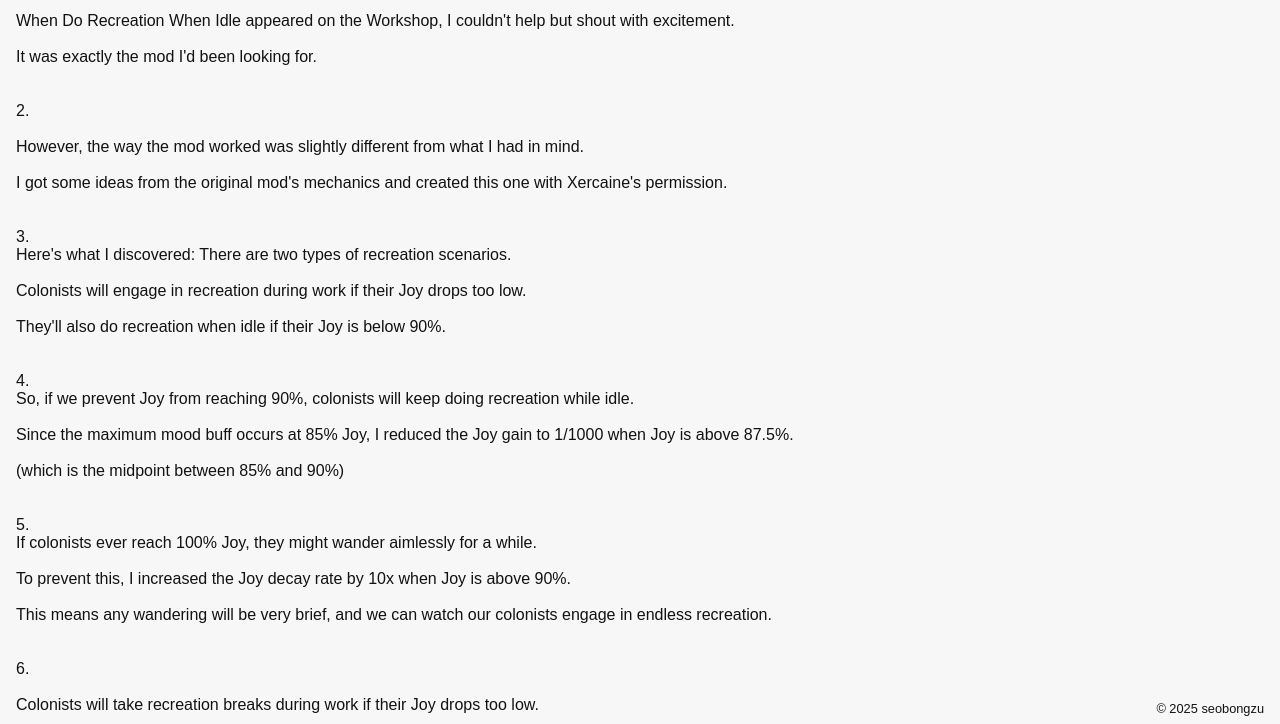
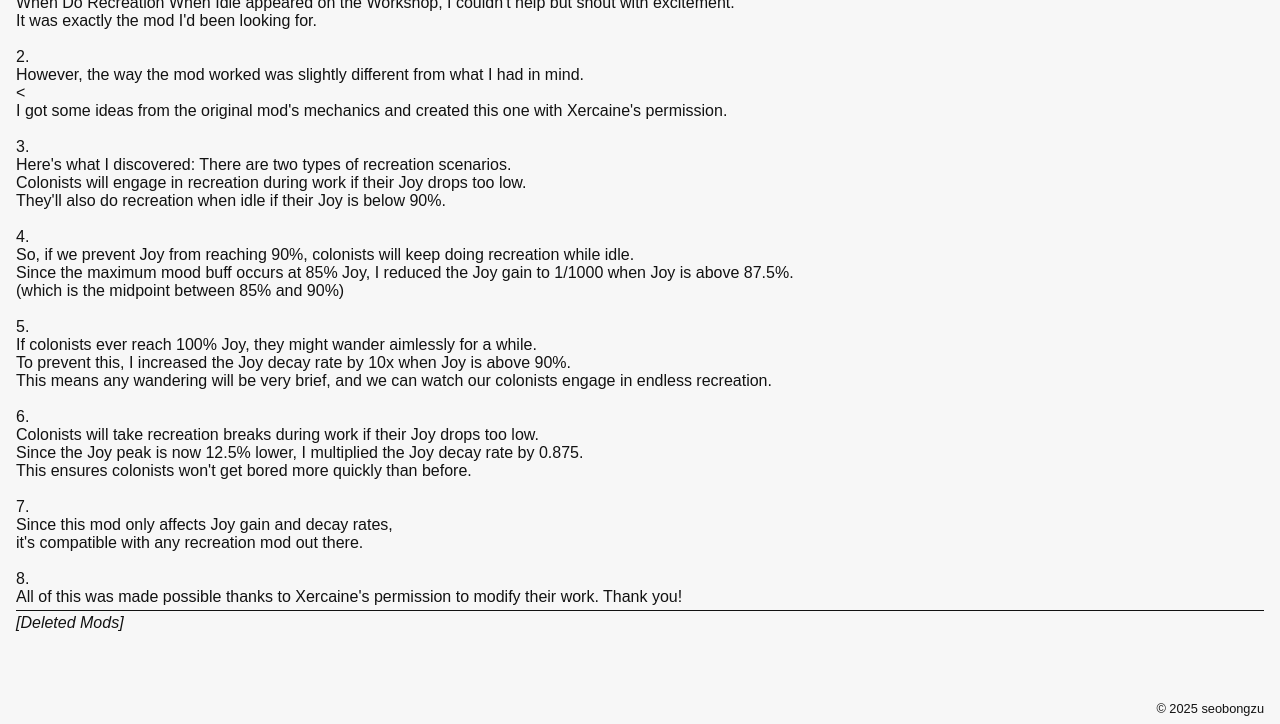
Before and after one commit to seobongzu/seobongzu.github.io, a Jekyll site: the page built from _posts/2025-01-19-Endless-Recreation.md, in a window 1280 px wide and 900 px high, scrolled down 377 px, cut to the strip 176-900 px from the top of the window. Built offline with Jekyll 4.4.1, drawn with Linux system fonts in a browser that asks for light colours.

Commit message:
update: Endless Recreation

```diff
--- a/_posts/2025-01-19-Endless-Recreation.md
+++ b/_posts/2025-01-19-Endless-Recreation.md
@@ -7,38 +7,37 @@
 <img src="https://i.imgur.com/4tSqFyH.png">
 <a href="https://steamcommunity.com/sharedfiles/filedetails/?id=3410477716" target="_blank">https://steamcommunity.com/sharedfiles/filedetails/?id=3410477716</a>
 <br>
-<p>1.</p><br>
-<p>When Do Recreation When Idle appeared on the Workshop, I couldn't help but shout with excitement.</p><br>
-<p>It was exactly the mod I'd been looking for.</p><br>
+<p>1.</p>
+<p>When Do Recreation When Idle appeared on the Workshop, I couldn't help but shout with excitement.</p>
+<p>It was exactly the mod I'd been looking for.</p>
 <br>
-<p>2.</p><br>
-<p>However, the way the mod worked was slightly different from what I had in mind.</p><br>
-<p>I got some ideas from the original mod's mechanics and created this one with Xercaine's permission.</p><br>
+<p>2.</p>
+<p>However, the way the mod worked was slightly different from what I had in mind.</p><
+<p>I got some ideas from the original mod's mechanics and created this one with Xercaine's permission.</p>
 <br>
 <p>3.</p>
-<p>Here's what I discovered: There are two types of recreation scenarios.</p><br>
-<p>Colonists will engage in recreation during work if their Joy drops too low.</p><br>
-<p>They'll also do recreation when idle if their Joy is below 90%.</p><br>
+<p>Here's what I discovered: There are two types of recreation scenarios.</p>
+<p>Colonists will engage in recreation during work if their Joy drops too low.</p>
+<p>They'll also do recreation when idle if their Joy is below 90%.</p>
 <br>
 <p>4.<p>
-<p>So, if we prevent Joy from reaching 90%, colonists will keep doing recreation while idle.</p><br>
-<p>Since the maximum mood buff occurs at 85% Joy, I reduced the Joy gain to 1/1000 when Joy is above 87.5%.</p><br>
-<p>(which is the midpoint between 85% and 90%)</p><br>
+<p>So, if we prevent Joy from reaching 90%, colonists will keep doing recreation while idle.</p>
+<p>Since the maximum mood buff occurs at 85% Joy, I reduced the Joy gain to 1/1000 when Joy is above 87.5%.</p>
+<p>(which is the midpoint between 85% and 90%)</p>
 <br>
 <p>5.</p>
-<p>If colonists ever reach 100% Joy, they might wander aimlessly for a while.</p><br>
-<p>To prevent this, I increased the Joy decay rate by 10x when Joy is above 90%.</p><br>
-<p>This means any wandering will be very brief, and we can watch our colonists engage in endless recreation.</p><br>
+<p>If colonists ever reach 100% Joy, they might wander aimlessly for a while.</p>
+<p>To prevent this, I increased the Joy decay rate by 10x when Joy is above 90%.</p>
+<p>This means any wandering will be very brief, and we can watch our colonists engage in endless recreation.</p>
 <br>
-<p>6.</p><br>
-<p>Colonists will take recreation breaks during work if their Joy drops too low.</p><br>
-<p>Since the Joy peak is now 12.5% lower, I multiplied the Joy decay rate by 0.875.</p><br>
-<p>This ensures colonists won't get bored more quickly than before.</p><br>
+<p>6.</p>
+<p>Colonists will take recreation breaks during work if their Joy drops too low.</p>
+<p>Since the Joy peak is now 12.5% lower, I multiplied the Joy decay rate by 0.875.</p>
+<p>This ensures colonists won't get bored more quickly than before.</p>
 <br>
-<p>7.</p><br>
-<p>Since this mod only affects Joy gain and decay rates,</p><br>
-<p>it's compatible with any recreation mod out there.</p><br>
+<p>7.</p>
+<p>Since this mod only affects Joy gain and decay rates,</p>
+<p>it's compatible with any recreation mod out there.</p>
 <br>
-<p>8.</p><br>
-<p>All of this was made possible thanks to Xercaine's permission to modify their work. Thank you!</p><br>
-<br>
+<p>8.</p>
+<p>All of this was made possible thanks to Xercaine's permission to modify their work. Thank you!</p>
```
